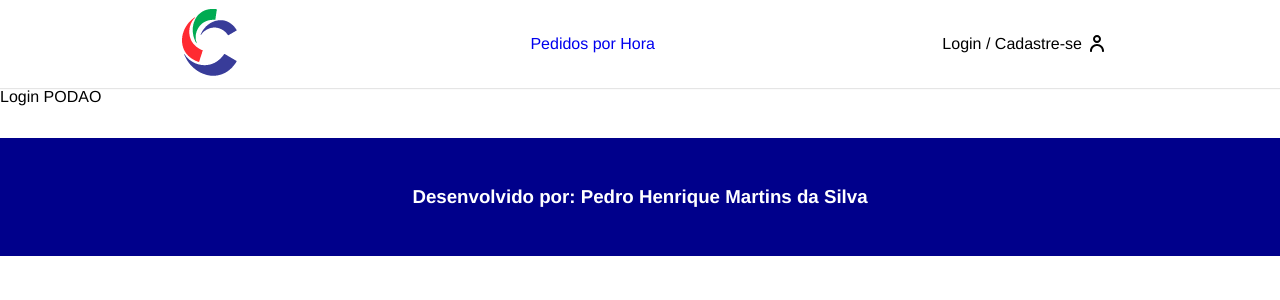
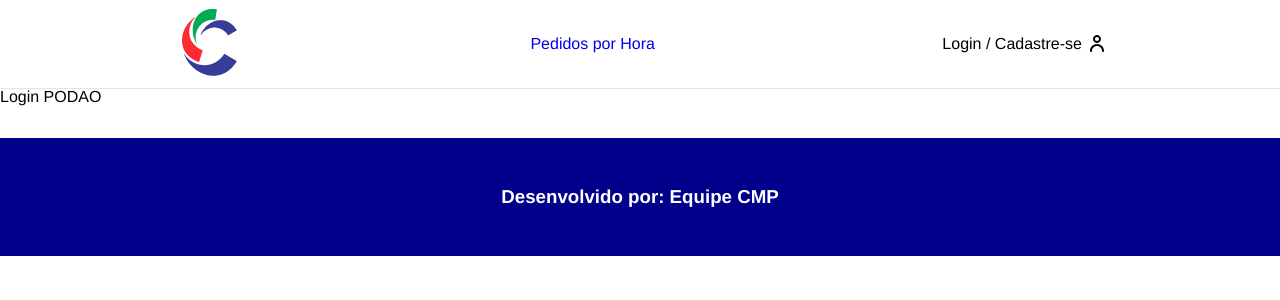
Before and after one commit to DennisFerreira/DCL-CMP, a React (Create React App) app: page /login in a window 1280 px wide. Shown: the top 300 px of the page. Built offline with nearby package versions, Linux system fonts and the light colour scheme.

Commit message:
Corrigindo footer

```diff
--- a/src/Components/Footer.js
+++ b/src/Components/Footer.js
@@ -4,7 +4,7 @@ import styles from './Footer.module.css';
 const Footer = () => {
   return (
     <div className={styles.footer}>
-      <h3>Desenvolvido por: Pedro Henrique Martins da Silva</h3>
+      <h3>Desenvolvido por: Equipe CMP</h3>
     </div>
   );
 };
```
